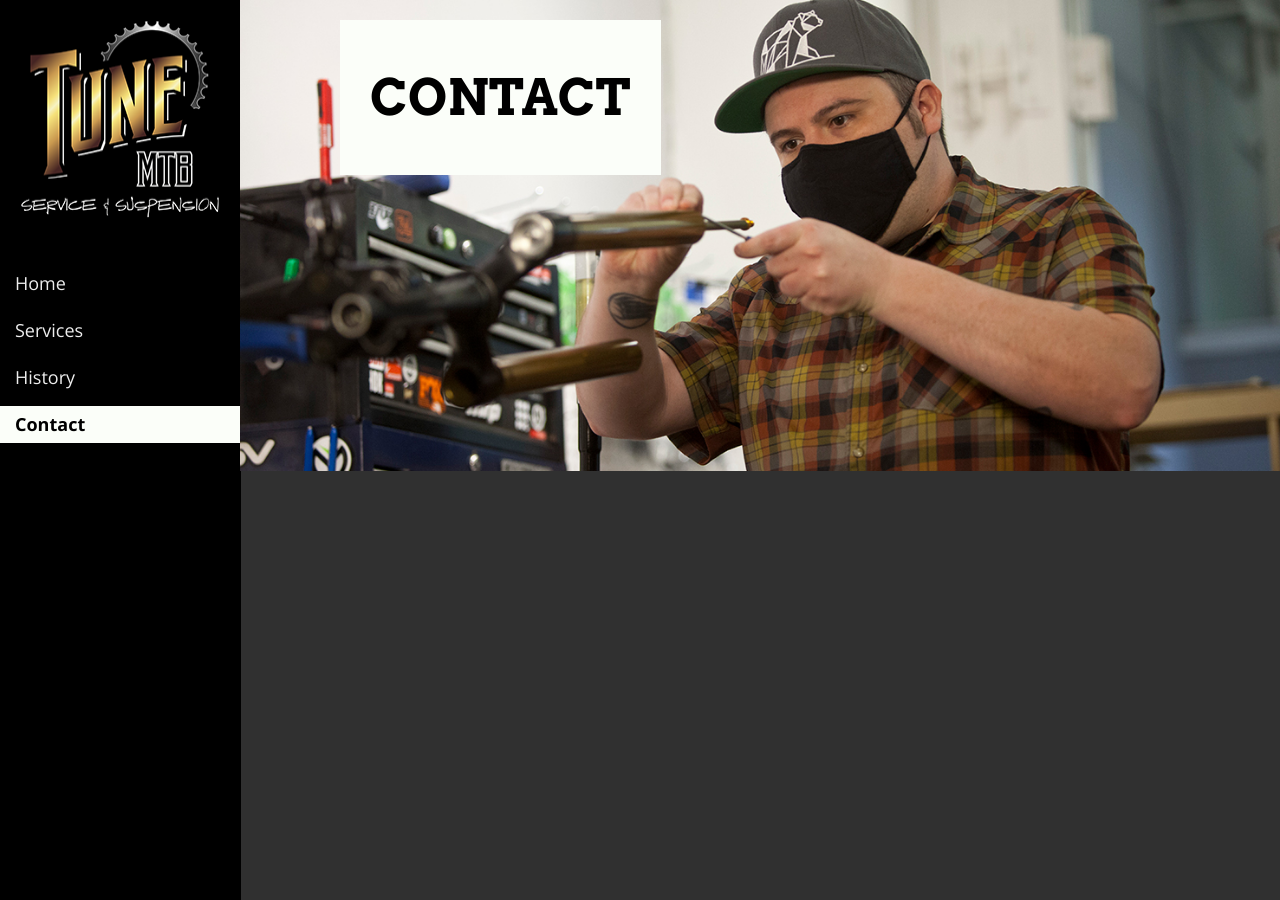
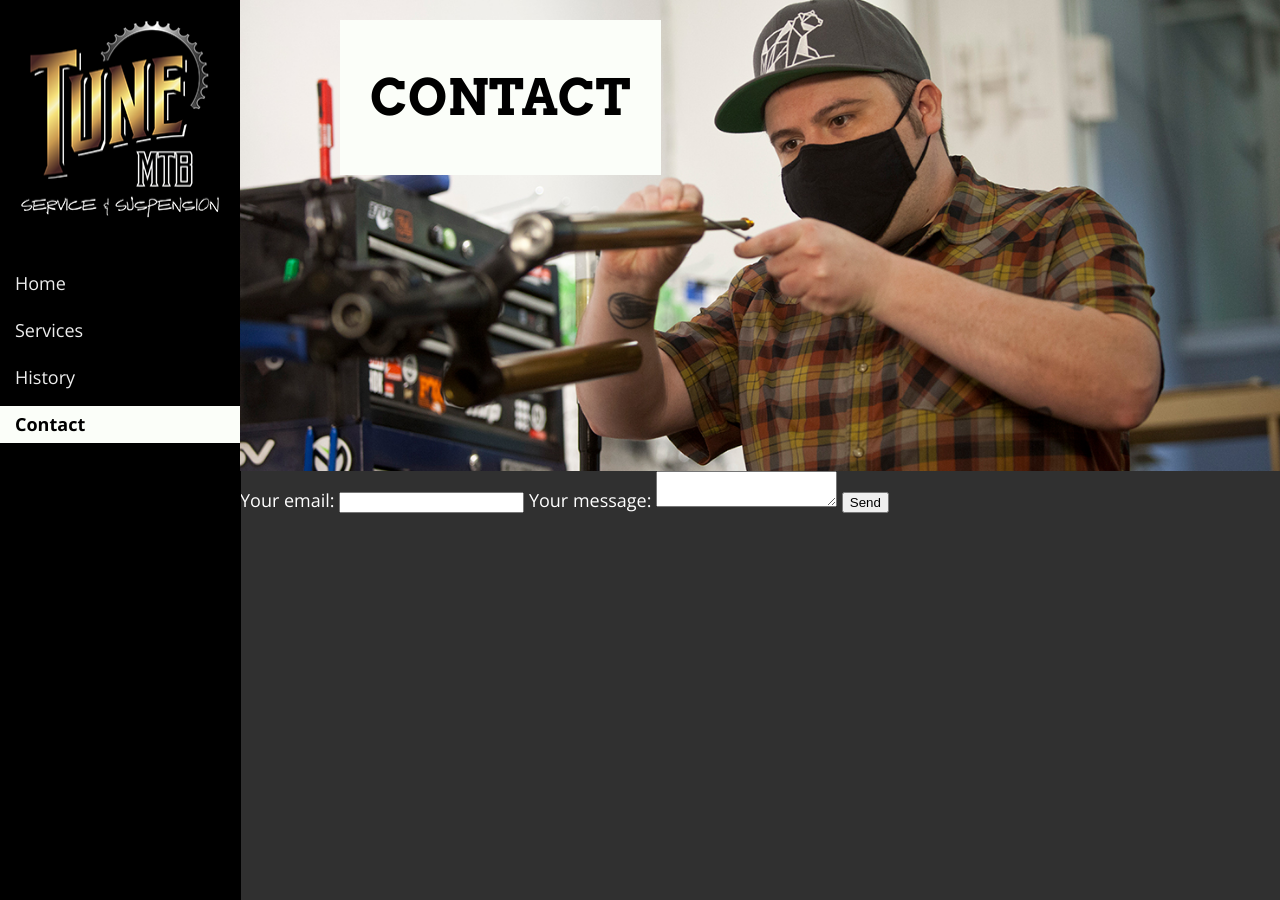
Before and after one commit to tunemtb/tunemtb.github.io, a Jekyll site: the page built from docs/contact.html, in a window 1280 px wide. Built offline with Jekyll 4.4.1, drawn with Linux system fonts in a browser that asks for light colours; nearby versions of some CDN libraries.

Commit message:
contact form

```diff
--- a/docs/contact.html
+++ b/docs/contact.html
@@ -11,3 +11,21 @@
     </picture>
     <div class="page-title"><h1>Contact</h1></div>
 </div>
+
+<form
+  action="https://formspree.io/xrgywvqw"
+  method="POST"
+>
+  <label>
+    Your email:
+    <input type="text" name="_replyto">
+  </label>
+  <label>
+    Your message:
+    <textarea name="message"></textarea>
+  </label>
+
+  <!-- your other form fields go here -->
+
+  <button type="submit">Send</button>
+</form>
```
